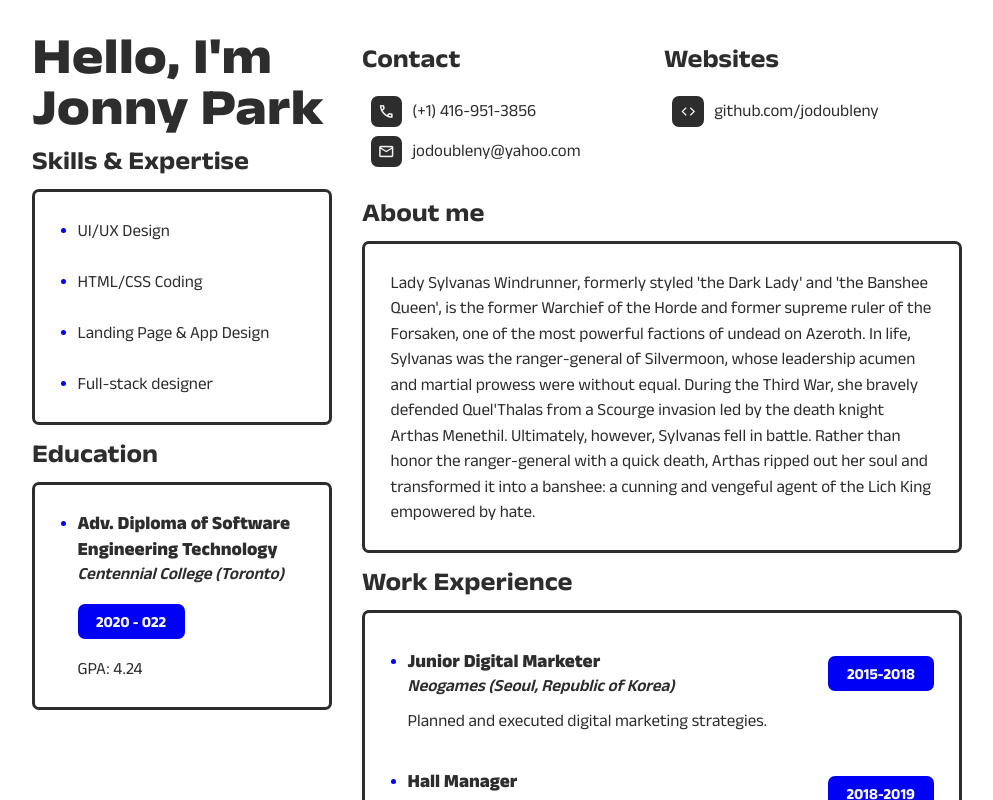
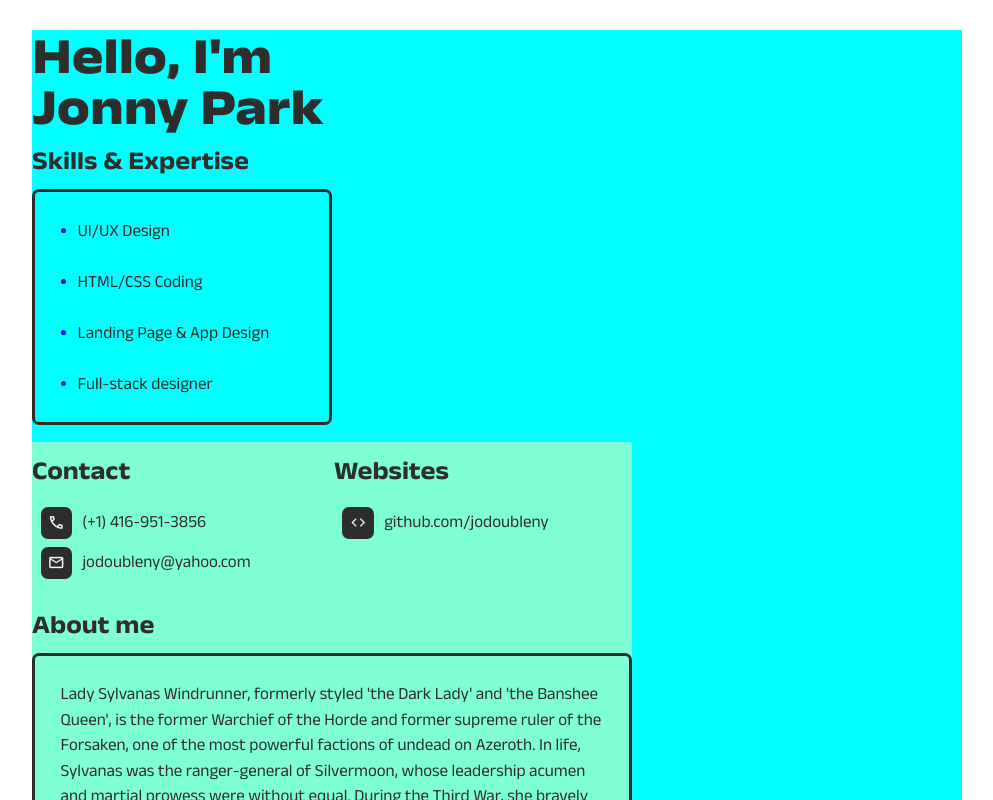
Before and after one commit to jodoubleny/resume, a React (Create React App) app: page / in a window 1280 px wide. Shown: the top 800 px of the page, without its empty margins (143-1136 px from the left). Built offline with nearby package versions, Linux system fonts and the light colour scheme.

Commit message:
change layout to implement adaptive design

```diff
--- a/src/components/views/ResumeMain/ResumeMain.module.css
+++ b/src/components/views/ResumeMain/ResumeMain.module.css
@@ -1,8 +1,11 @@
 @import url('../../../static/general.css');
 @import url('../../../static/general.resume.css');
 
-body {
-    background-color: rgb(255, 255, 255); /* for printing with background */
+:root {
+    --page-width: 930px;
+    --left-col-width: 300px;
+    --col-gap: 30px;
+    --right-col-width: 600px;
 }
 
 .container {
@@ -11,26 +14,62 @@ body {
 }
 
 .section-wrapper {
+    background-color: aqua;
+    width: 100%;
+    max-width: var(--page-width);
     margin: 30px auto;
-    width: 930px;
     display: flex;
-    flex-wrap: nowrap;
+    flex-flow: column wrap;
 }
 
-.column {
-
+.column-gap {
+    content: "";
+    width: var(--col-gap);
+    height: 100%;
+    background-color: red;
+    order: 1;
 }
 
 .column-left {
-    width: 300px;
-    margin-right: 30px;
+    float: left;
+    min-width: var(--left-col-width);
+    max-width: var(--left-col-width);
 }
 
 .column-right {
-    width: 600px;
+    float: right;
+    background-color: aquamarine;
+    min-width: var(--left-col-width);
+    max-width: var(--right-col-width);
 }
 
+@media screen and (min-width: 630px) {
+    .column-left {
+        order: 0;
+    }
+
+    .column-right {
+        order: 2;
+    }
+}
+
+/* @media screen and (max-width: 690px) {
+    .column-left {
+        max-width: fit-content;
+    }
+
+    .column-right{
+        background-color: aliceblue;
+        max-width: fit-content;
+    }
+} */
+
 .profile-area {
+    width: 100%;
+    height: 250px;
+    background-color: blanchedalmond;
+    position: relative;
+    margin-top: -30px;
 }
 
 .contact-info {
@@ -41,6 +80,12 @@ body {
     display: flex;
 }
 
+@media  screen and (max-width: 990px) {
+    .listSection {
+        flex-direction: column;
+    }
+}
+
 .simpleList {
     flex-grow: 1;
 }
--- a/src/components/views/ResumeMain/ResumeMain.tsx
+++ b/src/components/views/ResumeMain/ResumeMain.tsx
@@ -1,4 +1,4 @@
-import React from "react";
+import React, { useLayoutEffect, useRef, useState } from "react";
 // import layouts
 import GreetingLayout from "../../layouts/GreetingLayout/GreetingLayout";
 import SectionLayout from "../../layouts/SectionLayout/SectionLayout"
@@ -8,18 +8,60 @@ import styles from './ResumeMain.module.css';
 import * as localeEnglish from '../../locales/locale.english';
 
 const ResumeMain = () => {
+    const sectionWrapper = useRef<HTMLDivElement>(null);
+    const columnGap = useRef<HTMLDivElement>(null);
+
+    const [sectionWrapperHeight, setSectionWrapperHeight] = useState('');
+    const [isHeightSet, setIsHeightSet] = useState(true);
+
+    useLayoutEffect(() => {
+        const sectionWrapperTop = sectionWrapper.current?.getBoundingClientRect().top;
+        const columnGapTop = columnGap.current?.getBoundingClientRect().top;
+        const sectionWrapperBottom = sectionWrapper.current?.getBoundingClientRect().bottom;
+        if (!isHeightSet
+                && typeof sectionWrapperTop != 'undefined'
+                && typeof columnGapTop != 'undefined'
+                && typeof sectionWrapperBottom != 'undefined') {
+            const leftColumnHeight = columnGapTop - sectionWrapperTop;
+            const rightColumnHeight = sectionWrapperBottom - columnGapTop;
+            if (leftColumnHeight >= rightColumnHeight) {
+                setSectionWrapperHeight(`${leftColumnHeight}px`);
+                setIsHeightSet(true);
+            } else {
+                setSectionWrapperHeight(`${rightColumnHeight}px`);
+                setIsHeightSet(true);
+            }
+        }
+    });
+
+    const locale = localeEnglish;
     const render: JSX.Element = (
         <div className={styles['container']}>
-            <div className={styles['section-wrapper']}>
-                {/* Left column starts */}
+            <div ref={sectionWrapper} className={styles['section-wrapper']} style={{height: sectionWrapperHeight}}>
                 <div className={`${styles['column']} ${styles['column-left']}`}>
+                    <div><GreetingLayout></GreetingLayout></div>
+                </div>
+                <div className={`${styles['column-right']} ${styles['listSection']}`}>
+                    <div className={styles['simpleList']}>
+                        <SimpleListLayout data={localeEnglish.contact}></SimpleListLayout>
+                    </div>
+                    <div className={styles['simpleList']}>
+                        <SimpleListLayout data={localeEnglish.webSites}></SimpleListLayout>
+                    </div>
+                </div>
+                <div className={`${styles['column-right']} ${styles['section']}`}>
+                        <SectionLayout data={localeEnglish.personalInfo}></SectionLayout>
+                </div>
+                <div className={`${styles['column']} ${styles['column-left']}`}>
+                    <SectionLayout data={localeEnglish.skillsAndExpertise}></SectionLayout>
+                </div>
+                <div ref={columnGap} className={styles['column-gap']}></div>
+                {/* <div className={`${styles['column']} ${styles['column-left']}`}>
                     <div className={`${styles['section']} ${styles['profile-area']}`}></div>
                     <GreetingLayout></GreetingLayout>
                     <SectionLayout data={localeEnglish.skillsAndExpertise}></SectionLayout>
                     <SectionLayout data={localeEnglish.educationHistory}></SectionLayout>
                 </div>
-                {/* Left column ends */}
-                {/* Right column starts */}
                 <div className={`${styles['column']} ${styles['column-right']}`}>
                     <div className={styles['listSection']}>
                         <div className={styles['simpleList']}>
@@ -35,8 +77,7 @@ const ResumeMain = () => {
                     <div className={`${styles['section']}`}>
                         <SectionLayout data={localeEnglish.workExperience}></SectionLayout>
                     </div>
-                </div>
-                {/* Right column ends */}
+                </div> */}
             </div>
         </div>
     )
```
